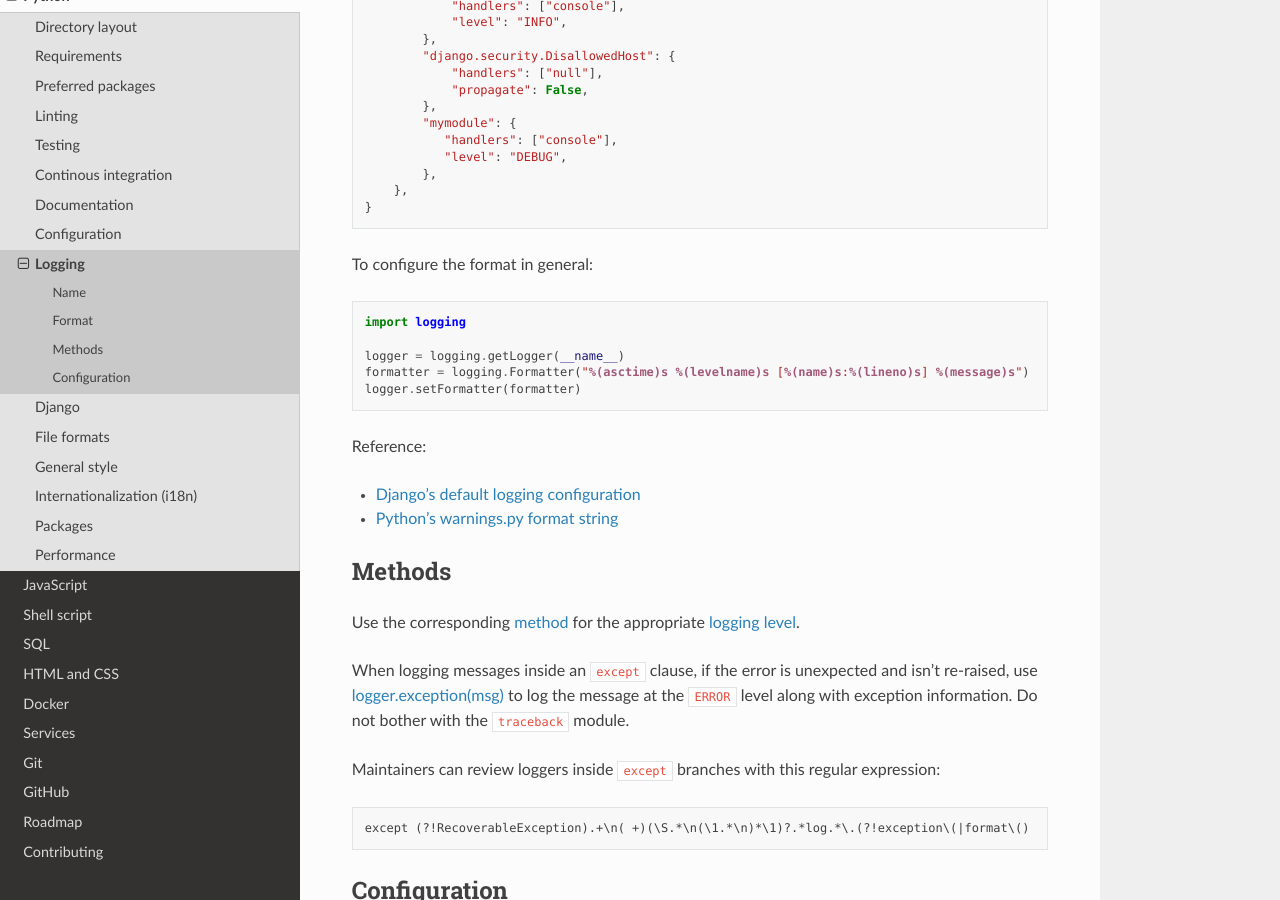
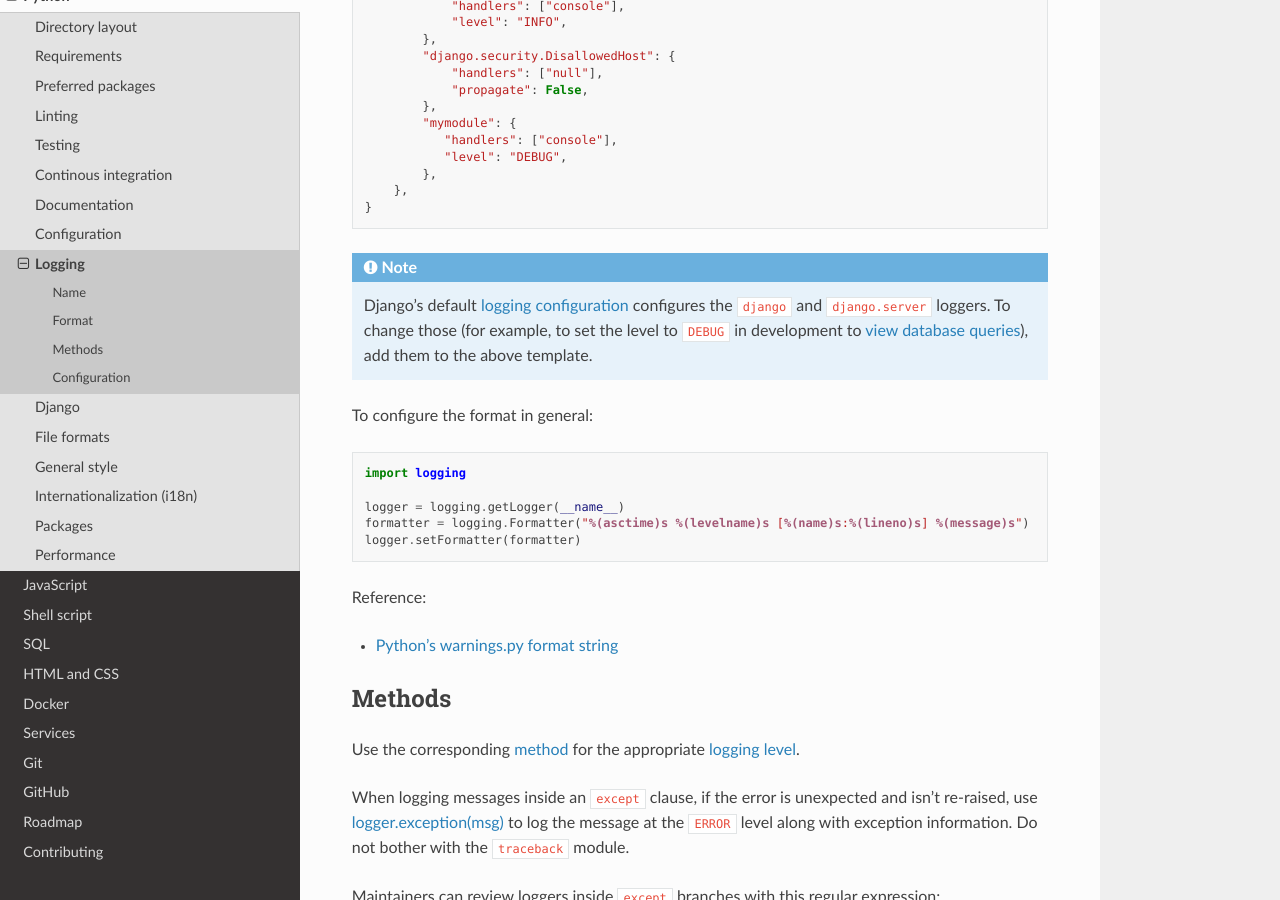
Before and after one commit to open-contracting/software-development-handbook, a Sphinx documentation site: the page built from docs/python/logging.rst, in a window 1280 px wide and 900 px high, scrolled down 1400 px. Built offline with Sphinx 7.4.7 and the Read the Docs theme 2.0.0, drawn with Linux system fonts in a browser that asks for light colours.

Commit message:
python/logging: Add note about django loggers

```diff
--- a/docs/python/logging.rst
+++ b/docs/python/logging.rst
@@ -38,6 +38,10 @@ To configure the format in `Django <https://docs.djangoproject.com/en/3.2/topics
 .. literalinclude:: samples/logging.py
    :language: python
 
+.. note::
+
+   Django's default `logging configuration <https://github.com/django/django/blob/main/django/utils/log.py>`__ configures the ``django`` and ``django.server`` loggers. To change those (for example, to set the level to ``DEBUG`` in development to `view database queries <https://docs.djangoproject.com/en/3.2/topics/logging/#examples>`__), add them to the above template.
+
 To configure the format in general:
 
 .. code-block:: python
```
Also changed, not shown: other parts of docs/python/logging.rst (+0 -1 lines).
